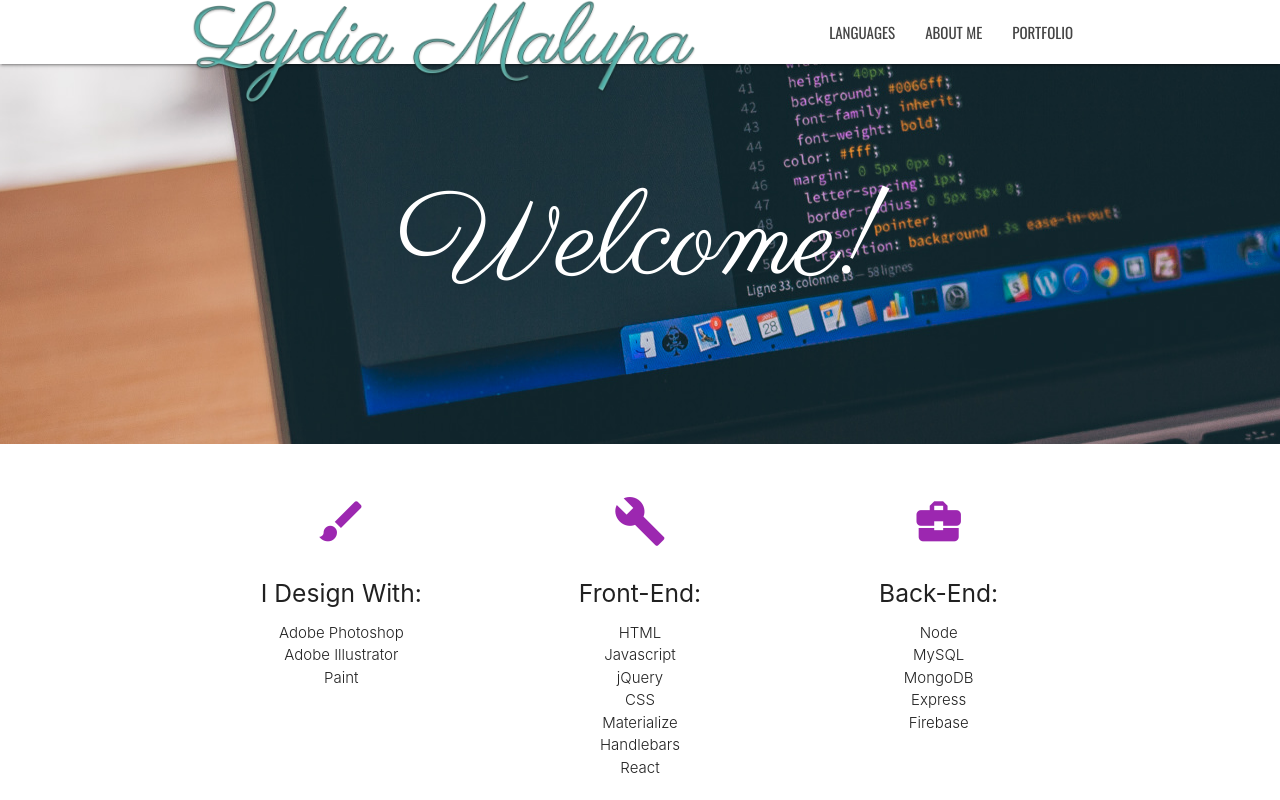
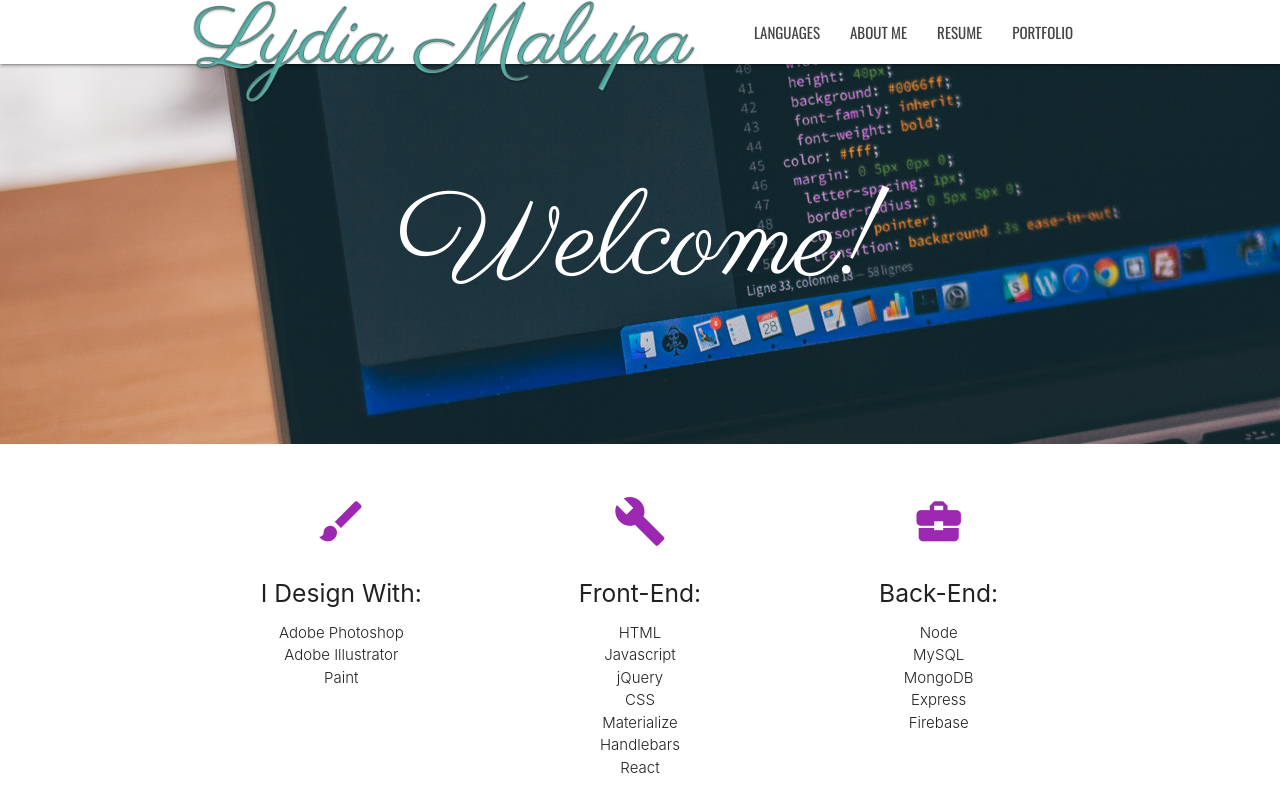
Before and after one commit to lydmgem/lydmgem.github.io, a plain HTML site: page index.html in a window 1280 px wide. Shown: the top 800 px of the page. Drawn offline with nearby package versions, Linux system fonts and the light colour scheme.

Commit message:
added resume

```diff
--- a/index.html
+++ b/index.html
@@ -19,12 +19,14 @@
       <ul class="right hide-on-med-and-down">
         <li><a href="#languages">Languages</a></li>
         <li><a href="#about-me">About Me</a></li>
+        <li><a href="https://drive.google.com/file/d/1m974_SvtUju1ZiWcYYbFNmVyb8zPWGlS/preview">Resume</a></li>
         <li><a href="#portfolio">Portfolio</a></li>
       </ul>
 
       <ul id="nav-mobile" class="sidenav">
         <li><a href="#languages">Languages</a></li>
         <li><a href="#about-me">About Me</a></li>
+        <li><a href="https://drive.google.com/file/d/1m974_SvtUju1ZiWcYYbFNmVyb8zPWGlS/preview">Resume</a></li>
         <li><a href="portfolio.html">Portfolio</a></li>
       </ul>
       <a href="#" data-target="nav-mobile" class="sidenav-trigger"><i class="material-icons">menu</i></a>
```
